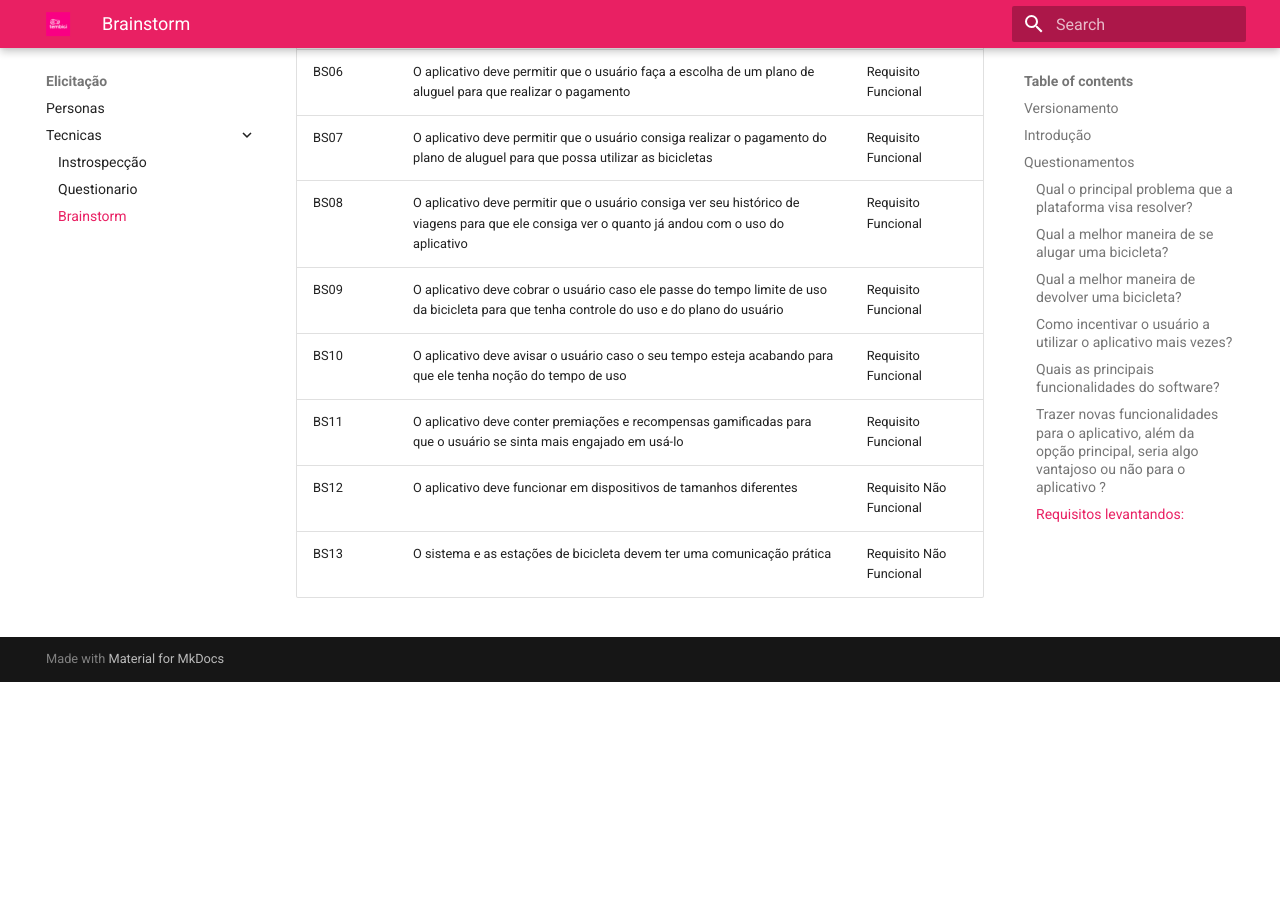
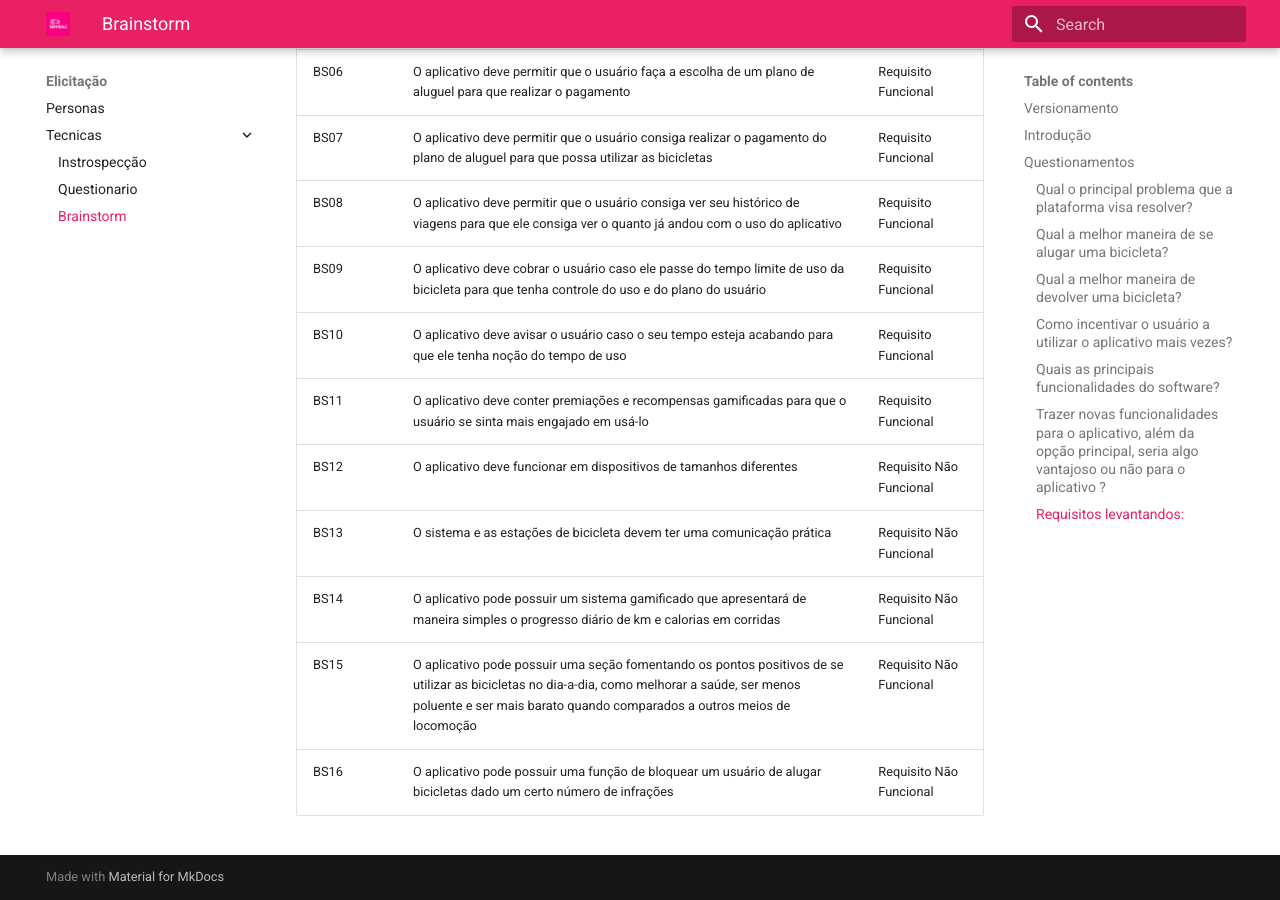
Before and after one commit to Requisitos-de-Software/2021.2-Tembici, an MkDocs documentation site: the page built from docs/elicitacao/brainstorm.md, in a window 1280 px wide and 900 px high, scrolled down 4386 px. Built offline with MkDocs 1.6.1 and Material for MkDocs 9.7.7, drawn with Linux system fonts in a browser that asks for light colours; before the commit the page ends 5068 px from its top, so only the background shows below that.

Commit message:
add requisitos

```diff
--- a/docs/elicitacao/brainstorm.md
+++ b/docs/elicitacao/brainstorm.md
@@ -119,3 +119,6 @@ Dentro do projeto do Tembici, os estudantes Gabriel Sabanai e Luiz Henrique elab
 | BS11 | O aplicativo deve conter premiações e recompensas gamificadas para que o usuário se sinta mais engajado em usá-lo | Requisito Funcional |
 | BS12 | O aplicativo deve funcionar em dispositivos de tamanhos diferentes | Requisito Não Funcional |
 | BS13 | O sistema e as estações de bicicleta devem ter uma comunicação prática | Requisito Não Funcional |
+| BS14 | O aplicativo pode possuir um sistema gamificado que apresentará de maneira simples o progresso diário de km e calorias em corridas  | Requisito Não Funcional |
+| BS15 | O aplicativo pode possuir uma seção fomentando os pontos positivos de se utilizar as bicicletas no dia-a-dia, como melhorar a saúde, ser menos poluente e ser mais barato quando comparados a outros meios de locomoção  | Requisito Não Funcional |
+| BS16 | O aplicativo pode possuir uma função de bloquear um usuário de alugar bicicletas dado um certo número de infrações  | Requisito Não Funcional |
```
